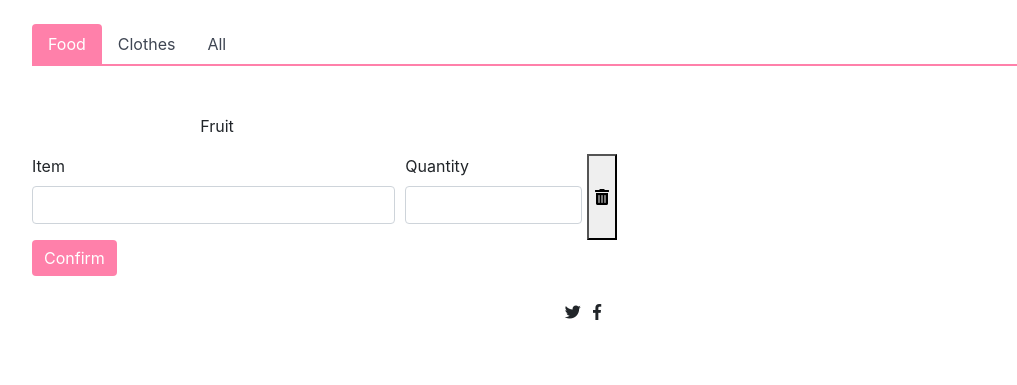
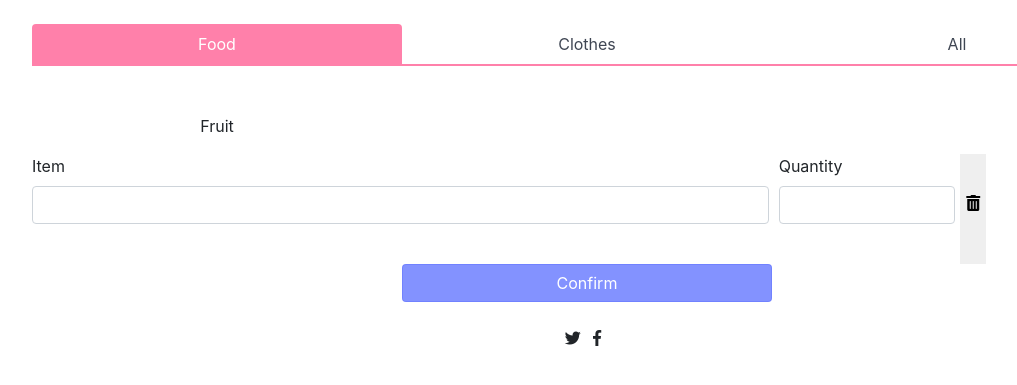
Before and after one commit to converyj/charitables, a PHP site: page /form.php in a window 1280 px wide. Shown: the part 64-449 px from the top of the page, without its empty margins (53-1070 px from the left). Run offline with PHP 8.4, Linux system fonts and the light colour scheme; some libraries are stand-ins or nearby versions.

Commit message:
added media-query css, updated login/signup/form css

```diff
--- /dev/null
+++ b/css/media-queries.css
@@ -0,0 +1,24 @@
+@media only screen and (min-width: 500px) {
+#widthPop{
+	width: 60%;
+}
+}
+
+/*unsure of this one*/
+@media only screen and (min-width:0px){
+	.col-9{
+		-ms-flex: 0 0 100%;
+  		flex: 0 0 100%;
+  		max-width: 100%;
+	}
+
+}
+
+@media only screen and (min-width: 370px){
+	.col-9{
+		-ms-flex: 0 0 75%;
+  		flex: 0 0 75%;
+  		max-width: 75%;
+	}
+
+}
--- a/css/style.css
+++ b/css/style.css
@@ -108,17 +87,25 @@ display: none;
 	color:#3f4653;
 }
 
-.nav-link-pink.active{
+.nav-link-pink.active {
 	color: white !important;
 	background-color:rgba(	255, 106, 156, 0.85) !important;
 	border-top-left-radius: .25rem;
     border-top-right-radius: .25rem;
 }
 
+/*.nav-link-pink.hover*/
+
 .nav-tabs-pink{
 	border-bottom: 2px solid rgba(	255, 106, 156, 0.85);
 	border-color: rgba(	255, 106, 156, 0.85);
 }
+
+
+.center{
+	text-align:center;
+}
+
 
 /*doesn't work*/
 .borderGrey{
--- a/form.php
+++ b/form.php
@@ -15,6 +15,8 @@ session_start();
     <link rel="shortcut icon" href="images/icon.ico" type="image/x-icon" />
     <link href="css/normalize.css" rel="stylesheet">
     <link href="css/style.css" rel="stylesheet">
+    <link href="css/media-queries.css" rel="stylesheet">
+
     <link href="https://stackpath.bootstrapcdn.com/bootstrap/4.3.1/css/bootstrap.min.css" rel="stylesheet">
     <link src="https://fonts.googleapis.com/css?family=Roboto:100,300,400,500,700,900|Oswald" rel="stylesheet">
     <link rel="stylesheet" href="https://use.fontawesome.com/releases/v5.7.2/css/all.css">
@@ -81,9 +83,9 @@ session_start();
         <section class="container pt-4" id="app">
             <form action="" method="POST">
                 <!-- <div class="form-row mt-4"> -->
-                <ul class="nav nav-tabs-pink">
+                <ul class="nav nav-tabs-pink nav-inline nav-justified">
                     <li class="nav-item">
-                        <a class="nav-link active nav-link-pink aBlack borderGrey" data-toggle="tab" href="#food">Food</a>
+                        <a class="nav-link active nav-link-pink aBlack" data-toggle="tab" href="#food">Food</a>
                     </li>
                     <li class="nav-item">
                         <a class="nav-link nav-link-pink aBlack" data-toggle="tab" href="#clothes">Clothes</a>
@@ -109,97 +111,108 @@ session_start();
                             <p class="text-center">Tops</p>
                         </div>
                     </div>
-                    <div id="all" class="container tab-pane fade"><br>
+                    <div id="all" class="container tab-pane fade center"><br>
                         <div class="form-row">
-                            <div class="form-group col-4">
+                            <div class="form-group col-4 col-md-3 col-lg-2">
                                 <!-- call to database (dynamically) -->
                                 <button-value value="fruit" class="justify-content-center"></button-value>
-                                <button type="button" id="cat1" @click="getId" data-toggle="modal" data-target="#itemsModal">
-                                    <img src="fruit.jpg" width="50" height="50" />
-                                </button><br />
+                                <button class="buttonC border-0" type="button" id="cat1" @click="getId" data-toggle="modal" data-target="#itemsModal">
+                                    <img class="buttonC" src="fruit.jpg" width="50" height="50" />
+                                </button>
+                                <div><label :ref="id + '-test'" class="justify-content-center pt-1">Fruits</label></div>
+
 
                             </div>
-                            <div class="form-group col-4">
+                            <div class="form-group col-4 col-md-3 col-lg-2">
                                 <!-- call to database (dynamically) -->
-                                <label :ref="id + '-test'" class="justify-content-center">Veg</label>
-                                <button type="button" @click="getId(id)" value="veg" data-toggle="modal" data-target="#itemsModal">
-                                    <img src="fruit.jpg" width="50" height="50" />
-                                </button><br />
+
+                                <button class="buttonC border-0" type="button" @click="getId(id)" value="veg" data-toggle="modal" data-target="#itemsModal">
+                                    <img class="buttonC" src="fruit.jpg" width="50" height="50" />
+                                </button>
+                                <div><label :ref="id + '-test'" class="justify-content-center pt-1">Vegetables & Legumes</label></div>
+                            </div>
+                            <div class="form-group col-4 col-md-3 col-lg-2">
+                                <!-- call to database (dynamically) -->
+
+                                <button class="buttonC border-0" type="button" @click="getId(id)" value="veg" data-toggle="modal" data-target="#itemsModal">
+                                    <img class="buttonC" src="fruit.jpg" width="50" height="50" />
+                                </button>
+                                <div><label :ref="id + '-test'" class="justify-content-center pt-1">Meat & Seafood</label></div>
 
                             </div>
-                            <div class="form-group col-4">
+                            <!-- PUT STUFF HERE -->
+                            <div class="form-group col-4 col-md-3 col-lg-2">
                                 <!-- call to database (dynamically) -->
-                                <label :ref="id + '-test'" class="justify-content-center">Meat & Seafood</label>
-                                <button type="button" @click="getId(id)" value="veg" data-toggle="modal" data-target="#itemsModal">
-                                    <img src="fruit.jpg" width="50" height="50" />
-                                </button><br />
+                                <button class="buttonC border-0" type="button" @click="getId(id)" value="veg" data-toggle="modal" data-target="#itemsModal">
+                                    <img class="buttonC" src="fruit.jpg" width="50" height="50" />
+                                </button>
+                                <div><label :ref="id + '-test'" class="justify-content-center pt-1">Dairy</label></div>
 
                             </div>
-                            <div class="form-group col-4">
+                            <div class="form-group col-4 col-md-3 col-lg-2">
                                 <!-- call to database (dynamically) -->
-                                <label :ref="id + '-test'" class="justify-content-center">Dairy</label>
-                                <button type="button" @click="getId(id)" value="veg" data-toggle="modal" data-target="#itemsModal">
-                                    <img src="fruit.jpg" width="50" height="50" />
-                                </button><br />
+                                <button class="buttonC border-0" type="button" @click="getId(id)" value="veg" data-toggle="modal" data-target="#itemsModal">
+                                    <img class="buttonC" src="fruit.jpg" width="50" height="50" />
+                                </button>
+                                <div><label :ref="id + '-test'" class="justify-content-center pt-1">Grains</label></div>
 
                             </div>
-                            <div class="form-group col-4">
+                            <div class="form-group col-4 col-md-3 col-lg-2">
                                 <!-- call to database (dynamically) -->
-                                <label :ref="id + '-test'" class="justify-content-center">Water & Juice</label>
-                                <button type="button" @click="getId(id)" value="veg" data-toggle="modal" data-target="#itemsModal">
-                                    <img src="fruit.jpg" width="50" height="50" />
-                                </button><br />
+                                <button class="buttonC border-0" type="button" @click="getId(id)" value="veg" data-toggle="modal" data-target="#itemsModal">
+                                    <img class="buttonC" src="fruit.jpg" width="50" height="50" />
+                                </button>
+                                <div><label :ref="id + '-test'" class="justify-content-center pt-1">Water & Juice</label></div>
 
                             </div>
-                            <div class="form-group col-4">
+                            <div class="form-group col-4 col-md-3 col-lg-2">
                                 <!-- call to database (dynamically) -->
-                                <label :ref="id + '-test'" class="justify-content-center">Non-Perishables</label>
-                                <button type="button" @click="getId(id)" value="veg" data-toggle="modal" data-target="#itemsModal">
-                                    <img src="fruit.jpg" width="50" height="50" />
-                                </button><br />
+                                <button class="buttonC border-0" type="button" @click="getId(id)" value="veg" data-toggle="modal" data-target="#itemsModal">
+                                    <img class="buttonC" src="fruit.jpg" width="50" height="50" />
+                                </button>
+                                <div><label :ref="id + '-test'" class="justify-content-center pt-1">Eggs & Soy</label></div>
 
                             </div>
-                            <div class="form-group col-4">
+                            <div class="form-group col-4 col-md-3 col-lg-2">
                                 <!-- call to database (dynamically) -->
-                                <label :ref="id + '-test'" class="justify-content-center">Sauce & Condiments</label>
-                                <button type="button" @click="getId(id)" value="veg" data-toggle="modal" data-target="#itemsModal">
-                                    <img src="fruit.jpg" width="50" height="50" />
-                                </button><br />
+                                <button class="buttonC border-0" type="button" @click="getId(id)" value="veg" data-toggle="modal" data-target="#itemsModal">
+                                    <img class="buttonC" src="fruit.jpg" width="50" height="50" />
+                                </button>
+                                <div><label :ref="id + '-test'" class="justify-content-center pt-1">Sauce & Condiments</label></div>
 
                             </div>
-                            <div class="form-group col-4">
+                            <div class="form-group col-4 col-md-3 col-lg-2">
                                 <!-- call to database (dynamically) -->
-                                <label :ref="id + '-test'" class="justify-content-center">Grains</label>
-                                <button type="button" @click="getId(id)" value="veg" data-toggle="modal" data-target="#itemsModal">
-                                    <img src="fruit.jpg" width="50" height="50" />
-                                </button><br />
+                                <button class="buttonC border-0" type="button" @click="getId(id)" value="veg" data-toggle="modal" data-target="#itemsModal">
+                                    <img class="buttonC" src="fruit.jpg" width="50" height="50" />
+                                </button>
+                                <div><label :ref="id + '-test'" class="justify-content-center pt-1">Baked Goods & Snacks</label></div>
 
                             </div>
-                            <div class="form-group col-4">
+                            <div class="form-group col-4 col-md-3 col-lg-2">
                                 <!-- call to database (dynamically) -->
-                                <label :ref="id + '-test'" class="justify-content-center">Baby Food</label>
-                                <button type="button" @click="getId(id)" value="veg" data-toggle="modal" data-target="#itemsModal">
-                                    <img src="fruit.jpg" width="50" height="50" />
-                                </button><br />
+                                <button class="buttonC border-0" type="button" @click="getId(id)" value="veg" data-toggle="modal" data-target="#itemsModal">
+                                    <img class="buttonC" src="fruit.jpg" width="50" height="50" />
+                                </button>
+                                <div><label :ref="id + '-test'" class="justify-content-center pt-1">Baby Food</label></div>
 
                             </div>
-                            <div class="form-group col-4">
+                            <div class="form-group col-4 col-md-3 col-lg-2">
                                 <!-- call to database (dynamically) -->
-                                <label :ref="id + '-test'" class="justify-content-center">Other Beverages</label>
-                                <button type="button" @click="getId(id)" value="veg" data-toggle="modal" data-target="#itemsModal">
-                                    <img src="fruit.jpg" width="50" height="50" />
-                                </button><br />
+                                <button class="buttonC border-0" type="button" @click="getId(id)" value="veg" data-toggle="modal" data-target="#itemsModal">
+                                    <img class="buttonC" src="fruit.jpg" width="50" height="50" />
+                                </button>
+                                <div><label :ref="id + '-test'" class="justify-content-center pt-1">Non-Perishables</label></div>
 
                             </div>
-                            <div class="form-group col-4">
+                            <div class="form-group col-4 col-md-3 col-lg-2">
                                 <!-- call to database (dynamically) -->
-                                <label :ref="id + '-test'" class="justify-content-center">Eggs & Soy</label>
-                                <button type="button" @click="getId(id)" value="veg" data-toggle="modal" data-target="#itemsModal">
-                                    <img src="fruit.jpg" width="50" height="50" />
-                                </button><br />
+                                <button class="buttonC border-0" type="button" @click="getId(id)" value="veg" data-toggle="modal" data-target="#itemsModal">
+                                    <img class="buttonC" src="fruit.jpg" width="50" height="50" />
+                                </button>
+                                <div><label :ref="id + '-test'" class="justify-content-center pt-1">Other Beverages</label></div>
 
                             </div>
-
                         </div>
                     </div>
                     <!-- Modal -->
@@ -214,10 +227,13 @@ session_start();
                                 </div>
                                 <div class="modal-body">
                                     <div class="form-group">
+                                        <!-- note: should be dynamic -->
+                                        <!-- <div class="pb-2">Fruits</div> -->
+                                        <img class="buttonCA" src="fruit.jpg" width="100" height="100" />
                                         <label for="item">Item</label>
-                                        <input type="text" name="item" class="form-control" v-model="name" id="item" required>
+                                        <input type="text" name="item" id="widthPop" class="form-control" v-model="name" id="item" required>
                                         <label for="qty">Quantity</label>
-                                        <input type="text" name="qty" class="form-control" v-model="quantity" id="qty" required>
+                                        <input type="text" name="qty" id="widthPop" class="form-control" v-model="quantity" id="qty" required>
                                     </div>
                                     <!-- <div class="form-group" v-for='item in items'>
                                     <label for="qty">Quantity</label>
@@ -225,15 +241,16 @@ session_start();
                                 </div> -->
                                 </div>
                                 <div class="modal-footer justify-content-center">
-                                    <button type="button" class="btn btn-primary" data-dismiss="modal" @click="addItem">Accept</button>
-                                    <button type="button" class="btn btn-primary" data-dismiss="modal">Cancel</button>
+
+                                    <button type="button" class="btn btn-primary mybuttonstyle" data-dismiss="modal" @click="addItem">Accept</button>
+                                    <button type="button" class="btn btn-primary mybuttonstyle" data-dismiss="modal">Cancel</button>
                                 </div>
                             </div>
                         </div>
                     </div>
                     <section id="summary">
                         <div class="form-row" v-for="item, index in items">
-                            <div class="form-group col-4">
+                            <div class="form-group col-8 pb-4">
                                 <label for="items">Item</label>
                                 <input v-model.lazy="item.name" type="text" name="item" class="form-control" id="items">
                                 <!-- <label for="qty">Quantity</label>
@@ -243,12 +260,14 @@ session_start();
                                 <label for=" qty">Quantity</label>
                                 <input type="text" name="quantity" v-model.lazy.number="item.quantity" id="qty" class="form-control">
                             </div>
-                            <button type="button" @click="remove(index)">
-                                <i class="fas fa-trash-alt"></i>
+                            <button class="border-0" type="button" @click="remove(index)">
+                                <i class="fas fa-trash-alt pb-3"></i>
                             </button>
                         </div>
                     </section>
-                    <input type="submit" @click="parse" value="Confirm" class="btn btn-primary btn-primary2 m-auto mybuttonstyle2" />
+                    <div class="center">
+                        <input type="submit" @click="parse" value="Confirm" class="col-8 col-sm-8 col-md-4 btn btn-primary m-auto mybuttonstyle" />
+                    </div>
             </form>
         </section>
         <footer class="page-footer text-center pb-4">
--- a/login.php
+++ b/login.php
@@ -8,6 +8,7 @@
     <link rel="shortcut icon" href="images/icon.ico" type="image/x-icon" />
     <link href="css/normalize.css" rel="stylesheet">
     <link href="css/style.css" rel="stylesheet">
+    <link href="css/media-queries.css" rel="stylesheet">
     <link href="https://stackpath.bootstrapcdn.com/bootstrap/4.3.1/css/bootstrap.min.css" rel="stylesheet">
     <link src="https://fonts.googleapis.com/css?family=Roboto:100,300,400,500,700,900|Oswald" rel="stylesheet">
     <link rel="stylesheet" href="https://use.fontawesome.com/releases/v5.7.2/css/all.css">
--- a/signUp.php
+++ b/signUp.php
@@ -8,6 +8,7 @@
     <link rel="shortcut icon" href="images/icon.ico" type="image/x-icon" />
     <link href="css/normalize.css" rel="stylesheet">
     <link href="css/style.css" rel="stylesheet">
+    <link href="css/media-queries.css" rel="stylesheet">
     <link href="https://stackpath.bootstrapcdn.com/bootstrap/4.3.1/css/bootstrap.min.css" rel="stylesheet">
     <link src="https://fonts.googleapis.com/css?family=Roboto:100,300,400,500,700,900|Oswald" rel="stylesheet">
     <link rel="stylesheet" href="https://use.fontawesome.com/releases/v5.7.2/css/all.css">
```
Also changed, not shown: other parts of css/style.css (+38 -21 lines), 1 other file.
